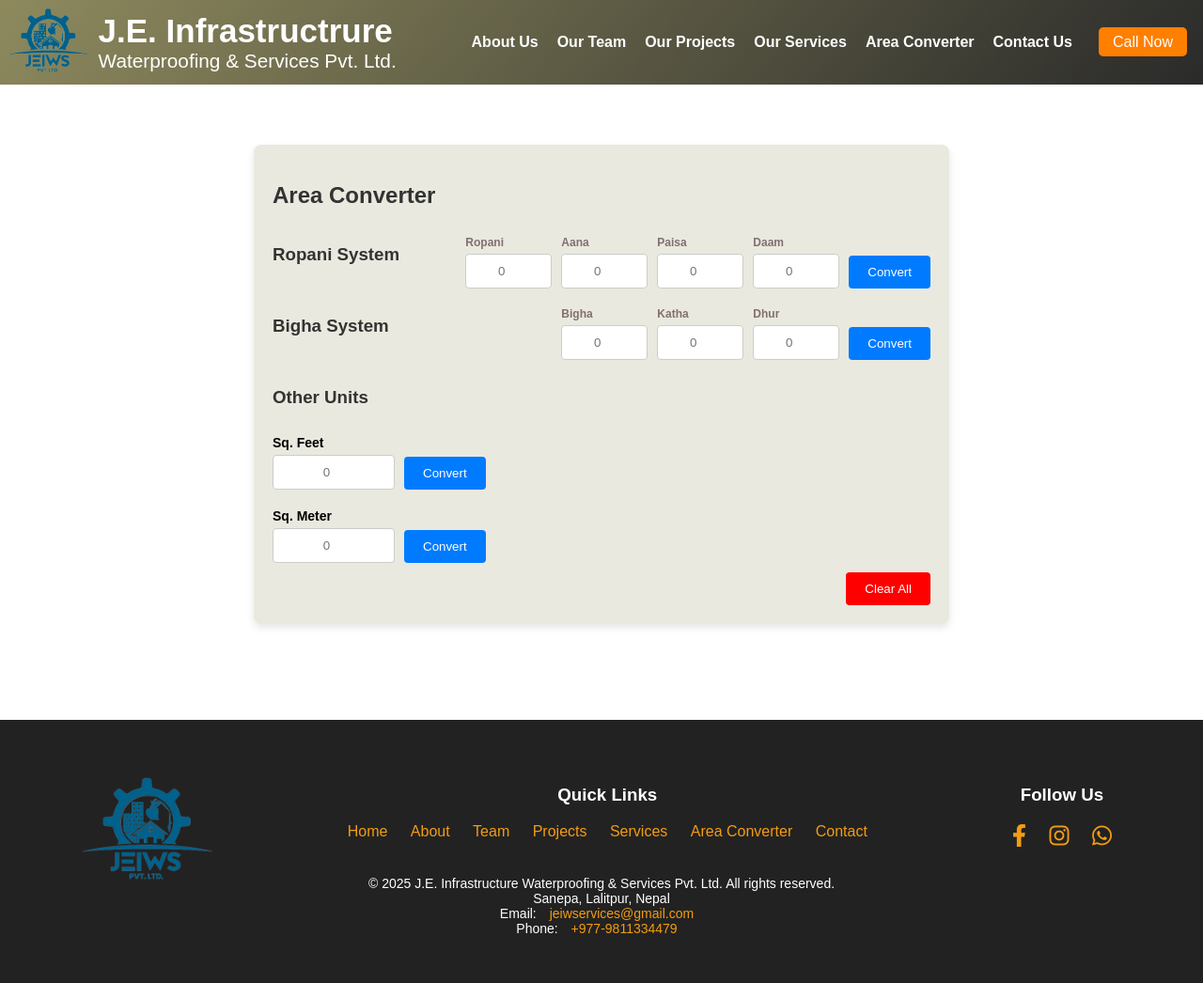
After one commit to nish117/jeiws2025, a PHP site: page /area-converter.html in a window 1280 px wide. The commit adds this page. Shown: the whole page at 94% size. Run offline with PHP 8.4, Linux system fonts and the light colour scheme.

Commit message:
ADDED area converter and made the necessary arrangements

```diff
--- /dev/null
+++ b/area-converter.html
@@ -0,0 +1,64 @@
+<!DOCTYPE html>
+<html lang="en">
+<head>
+    <meta charset="UTF-8">
+    <meta name="viewport" content="width=device-width, initial-scale=1.0">
+    <title>JEIWS-Area Converter</title>
+    <link rel="icon" type="image/png" href="assets/favicon.png">
+    <link rel="stylesheet" href="css/styles.css">
+    <link rel="stylesheet" href="css/area-converter.css">
+    <link rel="stylesheet" href="https://cdnjs.cloudflare.com/ajax/libs/font-awesome/6.0.0/css/all.min.css">
+</head>
+<body>
+    <div id="preloader"></div>
+    <div id="header"></div>
+    <div class="area-container">
+        <h2>Area Converter</h2>
+        <div class="system-container">
+            <h3>Ropani System</h3>
+            <div class="input-group">
+                <div class="input-wrapper"><label>Ropani</label><input min="0" placeholder="0" type="number" id="ropani-input"></div>
+                <div class="input-wrapper"><label>Aana</label><input min="0" placeholder="0" type="number" id="anna-input"></div>
+                <div class="input-wrapper"><label>Paisa</label><input min="0" placeholder="0" type="number" id="paisa-input"></div>
+                <div class="input-wrapper"><label>Daam</label><input min="0" placeholder="0" type="number" id="daam-input"></div>
+                <button onclick="convertFromRopani()">Convert</button>
+            </div>
+        </div>
+
+        <div class="system-container">
+                <h3>Bigha System</h3>
+            <div class="input-group ">
+                <div class="input-wrapper"><label>Bigha</label><input min="0" placeholder="0" type="number" id="bigha-input"></div>
+                <div class="input-wrapper"><label>Katha</label><input min="0" placeholder="0" type="number" id="kattha-input"></div>
+                <div class="input-wrapper"><label>Dhur</label><input min="0" placeholder="0" type="number" id="dhur-input"></div>
+                <button onclick="convertFromBigha()">Convert</button>
+            </div>
+        </div>
+
+        <div>
+            <h3>Other Units</h3>
+        </div>
+        <div class="system-container sq-meter">
+
+            <div class="input-group">
+                <div class="input-wrapper"><label>Sq. Feet</label><input min="0" placeholder="0" type="number" id="sq-feet-input"></div>
+                <button onclick="convertFromSquareFeet()">Convert</button>
+            </div>
+        </div>
+
+        <div class="system-container sq-meter">
+            <div class="input-group">
+                <div class="input-wrapper"><label>Sq. Meter</label><input min="0" placeholder="0" type="number" id="sq-meter-input"></div>
+                <button onclick="convertFromSquareMeter()">Convert</button>
+            </div>
+        </div>
+       <div class="clear-container">
+           <button class="clear-btn" onclick="clearAll()">Clear All</button>
+       </div>
+    </div>
+    <button id="goToTop" class="go-to-top">↑</button>
+    <div id="footer"></div>
+    <script type="module" src="src/js/script.js"></script>
+    <script src="src/js/functions.js"></script>
+</body>
+</html>
--- /dev/null
+++ b/css/area-converter.css
@@ -0,0 +1,67 @@
+.area-container {
+    background: #e9e9df;
+    padding: 20px;
+    border-radius: 8px;
+    box-shadow: 0 4px 8px rgba(0, 0, 0, 0.1);
+    max-width: 700px;
+    margin: auto;
+    margin-top: 12%;
+    margin-bottom: 8%;
+ }
+ .system-container {
+    display: flex;
+    justify-content: space-between;
+ }
+.input-group {
+    margin: 10px 0;
+    display: flex;
+    /* align-items: center;  */
+    flex-wrap: wrap;
+}
+.input-wrapper {
+    display: flex;
+    flex-direction: column;
+    padding: inherit;
+    /* align-items: center;  */
+}
+label {
+    color: #816f6f;
+    font-size: 12px;
+    margin-bottom: 5px;
+    font-weight: bold;
+}
+input { padding: 10px;
+     width: 70px;
+     text-align: center;
+     border: 1px solid #ccc;
+     border-radius: 4px; min: 0;
+      margin-right: 10px;
+    }
+button {
+    margin-top: auto;
+    padding: 10px 20px;
+    background: #007bff;
+    color: white;
+    border: none;
+    border-radius: 4px;
+    cursor: pointer;
+}
+button:hover {
+    background: #0056b3;
+}
+.clear-btn {
+    background: red;
+}
+.clear-btn:hover {
+    background: darkred;
+}
+.sq-meter input {
+    width: 108px;
+}
+.clear-container {
+    text-align: end;
+}
+.sq-meter label {
+    color: black;
+    font-size: 14px;
+}
--- a/css/styles.css
+++ b/css/styles.css
@@ -99,6 +99,27 @@ html {
 
 .nav-links a:hover {
     color: #ffcc00; /* Change color on hover */
+}
+
+.dropdown {
+    position: relative;
+    display: inline-block;
+}
+.dropdown-content {
+    display: none;
+    position: absolute;
+    background: white;
+    box-shadow: 0px 8px 16px rgba(0,0,0,0.2);
+    min-width: 150px;
+}
+.dropdown-content a {
+    color: black;
+    padding: 10px;
+    text-decoration: none;
+    display: block;
+}
+.dropdown:hover .dropdown-content {
+    display: block;
 }
 
 
@@ -339,12 +360,16 @@ footer a {
 }
 .footer .company-info {
     width: 100%;
-    margin-top: 20px;
+    margin-top: -30px;
     font-size: 14px;
 }
 
 footer a:hover {
     text-decoration: underline;
+}
+.footer img {
+    margin: 20px 0px 20px 0px;
+    height: 112px;
 }
 
 
--- a/src/js/components/footer.js
+++ b/src/js/components/footer.js
@@ -1,15 +1,22 @@
 export function initializeFooter() {
     const footer = document.getElementById('footer');
+    const isGalleryPage = window.location.pathname.includes('gallery.html') || window.location.pathname.includes('area-converter.html');
     footer.innerHTML = `
         <footer class="footer">
+            <a href="/">
+                <div class="logo">
+                    <img src="assets/logo.png" alt="Company Logo">
+                </div>
+            </a>
             <div class="links">
                 <h3>Quick Links</h3>
-                <a href="#">Home</a>
-                <a href="#about">About</a>
-                <a href="#team">Team</a>
-                <a href="#projects">Projects</a>
-                <a href="#services">Services</a>
-                <a href="#contact">Contact</a>
+                    <a href="${isGalleryPage ? './' : '#'}" class="nav-link">Home</a>
+                    <a href="${isGalleryPage ? './#about' : '#about'}" class="nav-link">About</a>
+                    <a href="${isGalleryPage ? './#team' : '#team'}" class="nav-link">Team</a>
+                    <a href="${isGalleryPage ? './#projects' : '#projects'}" class="nav-link">Projects</a>
+                    <a href="${isGalleryPage ? './#services' : '#services'}" class="nav-link">Services</a>
+                    <a href="area-converter.html" class="nav-link">Area Converter</a>
+                    <a href="${isGalleryPage ? './#contact' : '#contact'}" class="nav-link">Contact</a>
             </div>
             <div class="social">
                 <h3>Follow Us</h3>
--- a/src/js/components/header.js
+++ b/src/js/components/header.js
@@ -1,6 +1,6 @@
 export function initializeHeader() {
     const header = document.getElementById('header');
-    const isGalleryPage = window.location.pathname.includes('gallery.html');
+    const isGalleryPage = window.location.pathname.includes('gallery.html') || window.location.pathname.includes('area-converter.html');
     header.innerHTML = `
         <header class"site-header>
             <nav class="navbar">
@@ -20,6 +20,7 @@ export function initializeHeader() {
                     <li><a href="${isGalleryPage ? './#team' : '#team'}" class="nav-link">Our Team</a></li>
                     <li><a href="${isGalleryPage ? './#projects' : '#projects'}" class="nav-link">Our Projects</a></li>
                     <li><a href="${isGalleryPage ? './#services' : '#services'}" class="nav-link">Our Services</a></li>
+                    <li><a href="area-converter.html" class="nav-link">Area Converter</a></li>
                     <li><a href="${isGalleryPage ? './#contact' : '#contact'}" class="nav-link">Contact Us</a></li>
                 </ul>
                 <div class="call-us">
--- a/src/js/functions.js
+++ b/src/js/functions.js
@@ -1,4 +1,97 @@
+
+var ropaniInput = document.getElementById('ropani-input');
+var annaInput = document.getElementById('anna-input');
+var paisaInput = document.getElementById('paisa-input');
+var daamInput = document.getElementById('daam-input');
+
+var bighaInput = document.getElementById('bigha-input');
+var katthaInput = document.getElementById('kattha-input');
+var dhurpInput = document.getElementById('dhur-input');
+
+var squarefeetInput = document.getElementById('sq-feet-input');
+var squaremeterInput = document.getElementById('sq-meter-input');
+
 // Close Popup
 function closePopup() {
     document.getElementById("modal").style.display = "none";
 }
+
+/*For the Area converter tool*/
+function formatDecimal(value) {
+    return value.toFixed(3);
+}
+function convertSqMetertoSqFeet(sqmeter) {
+    return (sqmeter * 10.764);
+}
+
+function convertSqFeetToSqMeter(sqfeet) {
+    return (sqfeet / 10.764);
+}
+
+function convertFromRopani() {
+    let sqmeter = (ropaniInput.value * 508.72) + (annaInput.value * 31.80) + (paisaInput.value * 7.95) + (daamInput.value * 1.99);
+
+    showBighaSystem(sqmeter);
+    showFeetSystem(sqmeter);
+    showMeterSystem(sqmeter);
+}
+function convertFromBigha() {
+    let sqmeter = (bighaInput.value * 6772.63) + (katthaInput.value * 338.63) + (dhurpInput.value * 16.93);
+
+    showRopaniSystem(sqmeter);
+    showFeetSystem(sqmeter);
+    showMeterSystem(sqmeter);
+}
+function convertFromSquareFeet() {
+    let sqmeter = convertSqFeetToSqMeter(squarefeetInput.value);
+
+    showRopaniSystem(sqmeter);
+    showBighaSystem(sqmeter);
+    showMeterSystem(sqmeter);
+}
+
+function convertFromSquareMeter() {
+    let sqmeter = squaremeterInput.value;
+
+    showRopaniSystem(sqmeter);
+    showBighaSystem(sqmeter);
+    showFeetSystem(sqmeter);
+}
+function showRopaniSystem(sqmeter) {
+    let ropani = parseInt(sqmeter / 508.74);
+    sqmeter = sqmeter % 508.74;
+    let anna = parseInt(sqmeter / 31.80);
+    sqmeter = sqmeter % 31.80;
+    let paisa = parseInt(sqmeter / 7.95);
+    sqmeter = sqmeter % 7.95;
+    let daam = sqmeter / 1.99;
+
+    ropaniInput.value = ropani;
+    annaInput.value = anna;
+    paisaInput.value = paisa;
+    daamInput.value = formatDecimal(daam);
+}
+
+function showBighaSystem(sqmeter) {
+    let bigha = parseInt(sqmeter / 6772.41);
+    sqmeter = sqmeter % 6772.41;
+    let kattha = parseInt(sqmeter / 338.62);
+    sqmeter = sqmeter % 338.62;
+    let dhur = sqmeter / 16.93;
+
+    bighaInput.value = bigha;
+    katthaInput.value = kattha;
+    dhurpInput.value = formatDecimal(dhur);
+}
+
+function showFeetSystem(sqmeter) {
+    squarefeetInput.value = formatDecimal(convertSqMetertoSqFeet(sqmeter));
+}
+
+function showMeterSystem(sqmeter) {
+    squaremeterInput.value = formatDecimal(sqmeter);
+}
+
+function clearAll() {
+    document.querySelectorAll('input').forEach(input => input.value = '');
+}
--- a/src/js/script.js
+++ b/src/js/script.js
@@ -9,6 +9,7 @@ initializeFooter();
 
 // Close modal when clicking outside the modal content
 window.addEventListener("click", function(event) {
+    var modal = document.getElementById("modal");
     if (event.target === modal) {
         modal.style.display = "none"; // Hide modal
     }
@@ -21,7 +22,7 @@ window.onload = () => {
         // Clear the stored target
         sessionStorage.removeItem('scrollTarget');
         // Find the element and scroll to it
-        const targetElement = document.querySelector(`#${scrollTarget}`);
+        const targetElement = document.querySelector(`${scrollTarget}`);
         if (targetElement) {
             setTimeout(() => {
                 targetElement.scrollIntoView({ behavior: 'smooth' });
```
